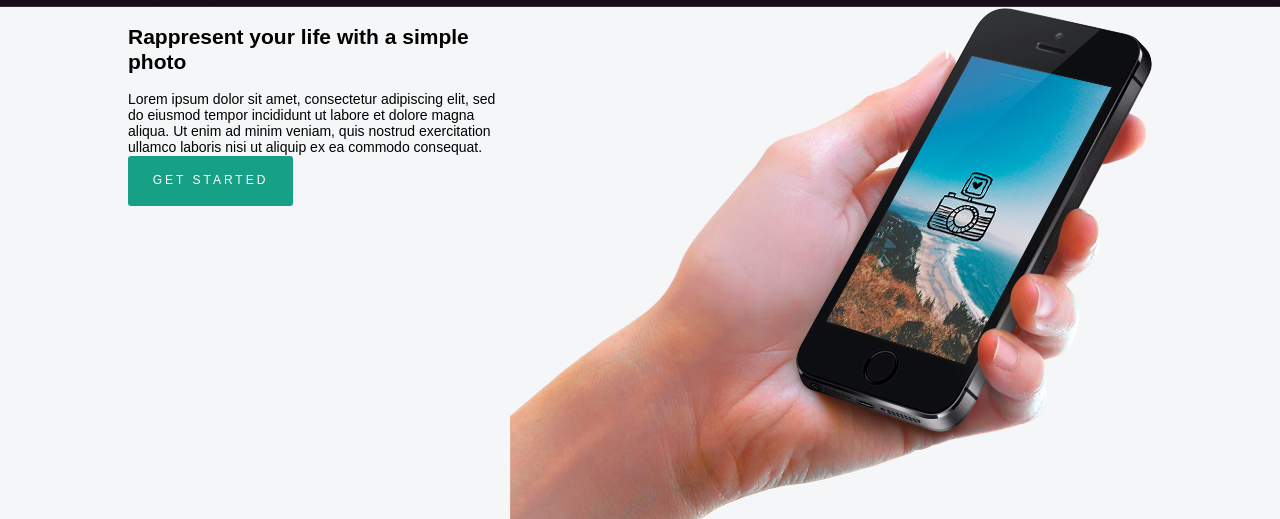
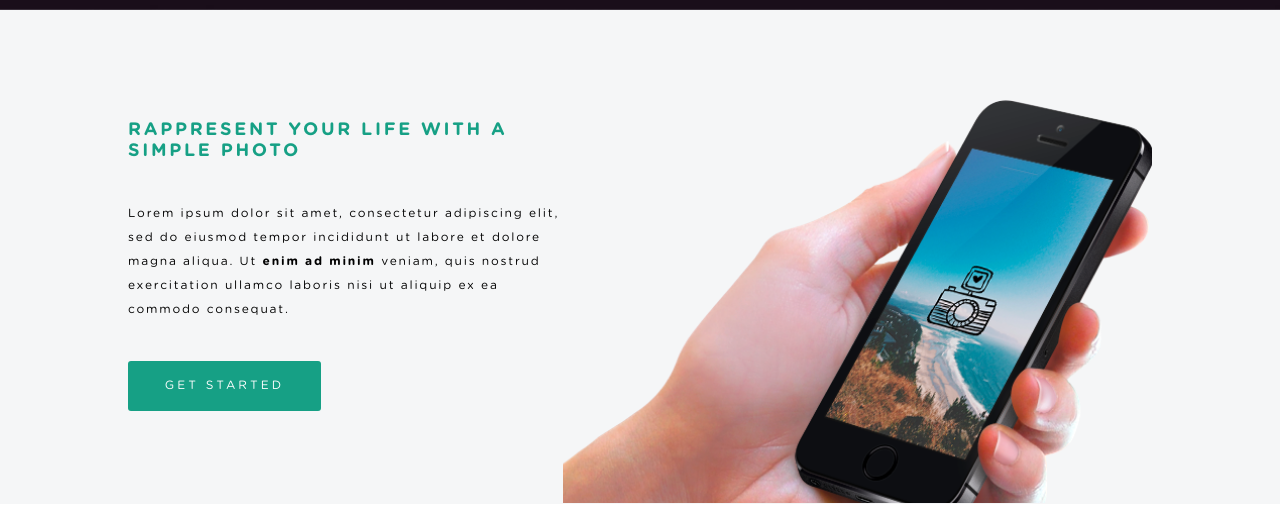
Before and after one commit to PanchenkoNata/FreePsd2_PhotoApp, a plain HTML site: page index.html in a window 1280 px wide. Shown: the part 738-1257 px from the top of the page. Drawn offline with nearby package versions, Linux system fonts and the light colour scheme; a web font is replaced by a local one.

Commit message:
add Simple Photo

```diff
--- a/index.html
+++ b/index.html
@@ -46,21 +46,18 @@
             <section class="simple_photo">
                 <div class="container">
                     <div class="info">
-                        <h2>Rappresent your life with a  simple photo</h2>
-                        <div class="intro">
-                            <span>
+                        <h2 class="upper">Rappresent your life with a  simple photo</h2>
+                        <p>
                                 Lorem ipsum dolor sit amet, consectetur adipiscing elit,
                                 sed do eiusmod tempor incididunt ut labore et dolore
-                                magna aliqua. Ut enim ad minim veniam, quis
+                                magna aliqua. Ut <span class="bold">enim ad minim</span> veniam, quis
                                 nostrud exercitation ullamco laboris nisi
                                 ut aliquip ex ea commodo consequat.
-                            </span>
-                        </div>
+                        </p>
                         <button type="button" class="btn upper">get started</button>
                     </div>
 
                     <div class="photo">
-                        <img src="/images/hand_whith_phone.png" alt="">
                     </div>
                 </div>
             </section>
--- a/styles/main.scss
+++ b/styles/main.scss
@@ -1,8 +1,15 @@
 @font-face{
     font-family: 'GothamRounded';
-    src: url('../fonts/GothamRounded-Book.otf');
+    src: url('../fonts/GothamRounded-Book.otf') format("opentype");
 
     font-weight: normal;
+    font-style: normal;
+}
+@font-face{
+    font-family: 'GothamRounded';
+    src: url("../fonts/GothamRounded-Bold.otf") format("opentype");
+
+    font-weight: 700;
     font-style: normal;
 }
 
@@ -26,7 +33,9 @@ html {
 .upper {
     text-transform: uppercase;
 }
-
+.bold {
+    font-weight: 700;
+}
 .list_inline_style {
     display: flex;
     padding: 0;
@@ -81,13 +90,11 @@ html {
                     li {
                         padding: 0 35px;
 
-
                         a {
                             text-decoration: none;
                             color: #{$color-1};
                             font-size: #{$font-size-medium};
                             letter-spacing: 0.2rem;
-
 
                             img {
                                 padding-left: 30px;
@@ -125,7 +132,7 @@ html {
             }
 
             .social {
-                margin: 20px auto;
+                margin: 22px auto;
 
                 ul {
                     margin: 0 auto;
@@ -151,6 +158,40 @@ html {
         .container {
             display: flex;
 
+            .info {
+                box-sizing: border-box;
+                width: 45%;
+                margin-top: 94px;
+                margin-bottom: 87px;
+
+                h2 {
+                    font-size: #{$font-size-medium};
+                    letter-spacing: 0.27rem;
+                    color: #{$color-2};
+                    margin-bottom: 40px;
+                }
+
+                p {
+                    font-size: #{$font-size-small};
+                    line-height: 2;
+                    letter-spacing: 0.18rem;
+                    margin: 40px 0;
+                }
+
+                button {
+                    width: 193px;
+                }
+            }
+
+            .photo {
+                box-sizing: border-box;
+                width: 61%;
+                height: 492px;
+                background-image: url(../images/hand_whith_phone.png);
+                background-size: 110%;
+                background-position: -57px 89px;
+                background-repeat: no-repeat;
+            }
 
         }
     }
```
Also changed, not shown: fonts/GothamRounded-Bold.otf (renamed from fonts/GothamRounded/GothamRounded-Bold.otf), fonts/GothamRounded-Book.otf (renamed from fonts/GothamRounded/GothamRounded-Book.otf), styles/main.css, 1 other file.
